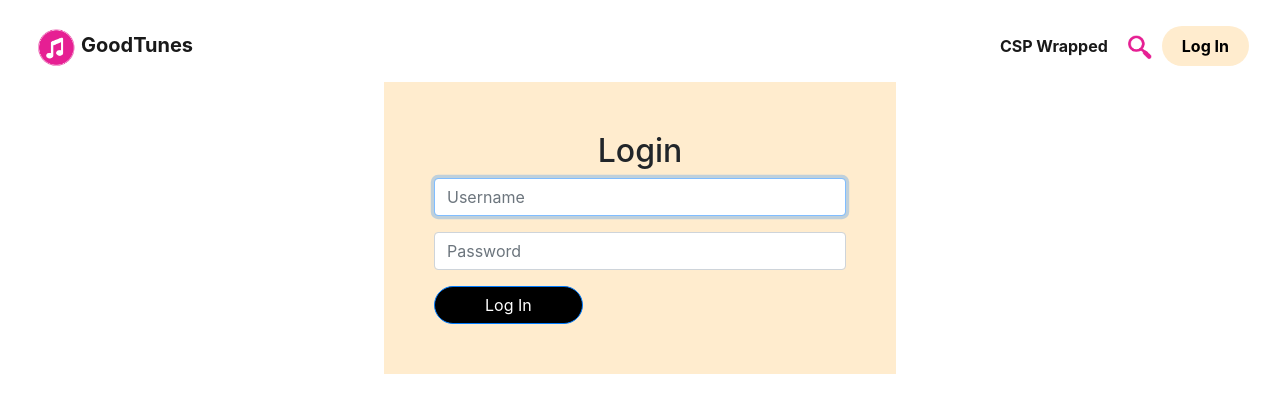
After one commit to sarahwxie/GoodTunes, a Flask app: page /login/ in a window 1280 px wide. The commit adds this page. Shown: the top 413 px of the page. Run offline with Flask 2, Linux system fonts and the light colour scheme; some libraries are stand-ins or nearby versions.

Commit message:
login page

```diff
--- a/main.py
+++ b/main.py
@@ -9,6 +9,12 @@ def index():
     return render_template("home.html")
 
 
+# connects /hello path of server to render hello.html
+@app.route('/login/')
+def login():
+    return render_template("login.html")
+
+
 if __name__ == "__main__":
     # runs the application on the repl development server
     app.run(port='3000', host='127.0.0.1')
--- /dev/null
+++ b/templates/login.html
@@ -0,0 +1,18 @@
+{% extends 'base.html' %}
+{% block content %}
+<div class="clearblock">
+    <h2 style="text-align: center;">Login</h2>
+    <form action="/login" method="post">
+        <div class="form-group">
+            <input autocomplete="off" autofocus class="form-control" name="username" placeholder="Username" type="text">
+        </div>
+
+        <div class="form-group">
+            <input class="form-control" name="password" placeholder="Password" type="password">
+        </div>
+        <button class="btn btn-primary sButton" type="submit">Log In</button>
+    </form>
+
+</div>
+
+{% endblock %}
--- a/templates/nav.html
+++ b/templates/nav.html
@@ -1,10 +1,10 @@
 <nav class="navbar navbar-light navbar-expand-md" id="navbartop">
-    <div class="container-fluid"><a class="navbar-brand" href="#"><img class="logo" src="/static/assets/music.png"><strong>GoodTunes</strong></a><button data-toggle="collapse" class="navbar-toggler" data-target="#navcol-1"><span class="sr-only">Toggle navigation</span><span class="navbar-toggler-icon"></span></button>
+    <div class="container-fluid"><a class="navbar-brand" href="/"><img class="logo" src="/static/assets/music.png"><strong>GoodTunes</strong></a><button data-toggle="collapse" class="navbar-toggler" data-target="#navcol-1"><span class="sr-only">Toggle navigation</span><span class="navbar-toggler-icon"></span></button>
         <div>
             <ul class="nav navbar-nav">
                 <li class="nav-item"><a class="nav-link active" href="#"><strong>CSP Wrapped</strong></a></li>
                 <li class="nav-item"><a class="nav-link" href="#"><img class="search" src="/static/assets/search.png"></a></li>
-                <li class="nav-item"><a class="nav-link button" id="button" href="#"><strong>Log In</strong></a></li>
+                <li class="nav-item"><a class="nav-link button" id="button" href="/login"><strong>Log In</strong></a></li>
             </ul>
         </div>
     </div>
--- a/templates/styles.html
+++ b/templates/styles.html
@@ -45,6 +45,27 @@
     text-transform: uppercase;
 }
 
+.clearblock {
+    width: 40vw;
+    background-color: #FFECCE;
+    justify-content: center;
+    padding: 50px;
+    margin-left: auto;
+    margin-right: auto;
+
+}
+
+.sButton {
+    text-align:center;
+    padding-left: 50px;
+    padding-right: 50px;
+    border-radius: 100px;
+    background-color: black;
+    color: white;
+    margin-left: auto;
+    margin-right: auto;
+}
+
 #button {
     background-color: #FFECCE;
     color: black;
```
